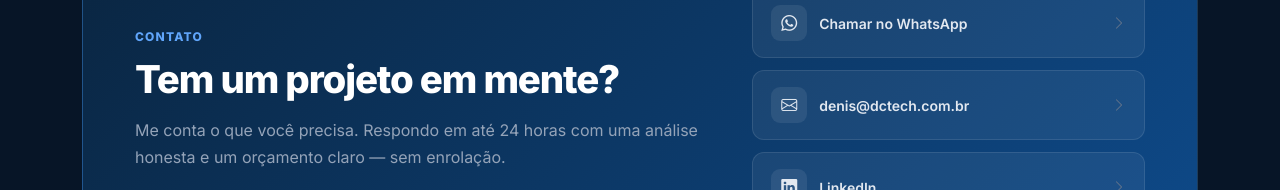
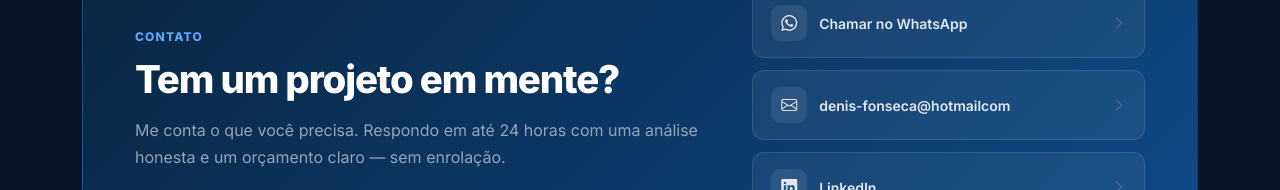
Before and after one commit to dcfonsecaa/dctech-site, a React (Vite) app: page / in a window 1280 px wide. Shown: the part 3642-3832 px from the top of the page. Built offline with nearby package versions, Linux system fonts and the light colour scheme.

Commit message:
Update contact information in Cta component

```diff
--- a/src/App.jsx
+++ b/src/App.jsx
@@ -329,8 +329,8 @@ Sou graduado em Administração, Mestre em Planejamento e Análise de Políticas
 function Cta() {
   const contacts = [
     { icon: "bi-whatsapp", label: "Chamar no WhatsApp",       href: "https://wa.me/553496459701" },
-    { icon: "bi-envelope",  label: "denis@dctech.com.br",      href: "mailto:denis-fonseca@hotmail.com" },
-    { icon: "bi-linkedin",  label: "LinkedIn",                 href: "https://linkedin.com/in/denis-fonseca" },
+    { icon: "bi-envelope",  label: "denis-fonseca@hotmailcom",      href: "mailto:denis-fonseca@hotmail.com" },
+    { icon: "bi-linkedin",  label: "LinkedIn",                 href: "https://www.linkedin.com/in/denis-fonseca-106384248"},
   ];
 
   return (
```
